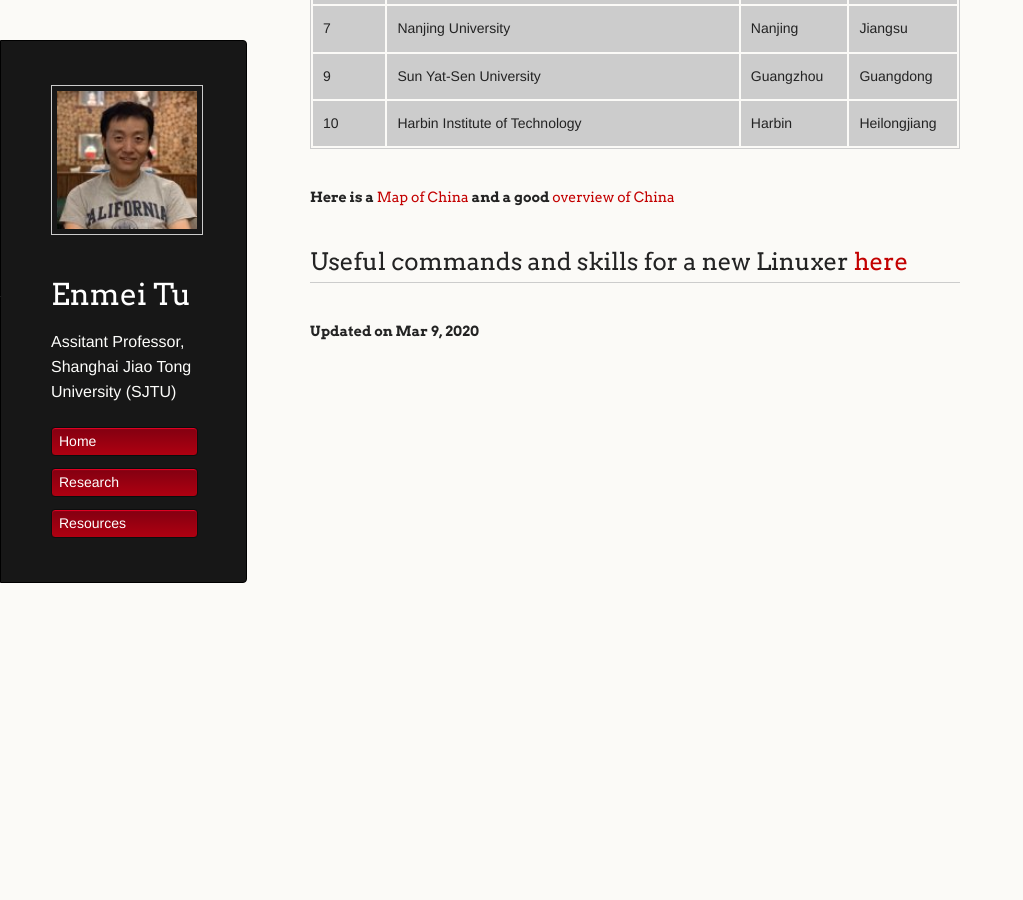
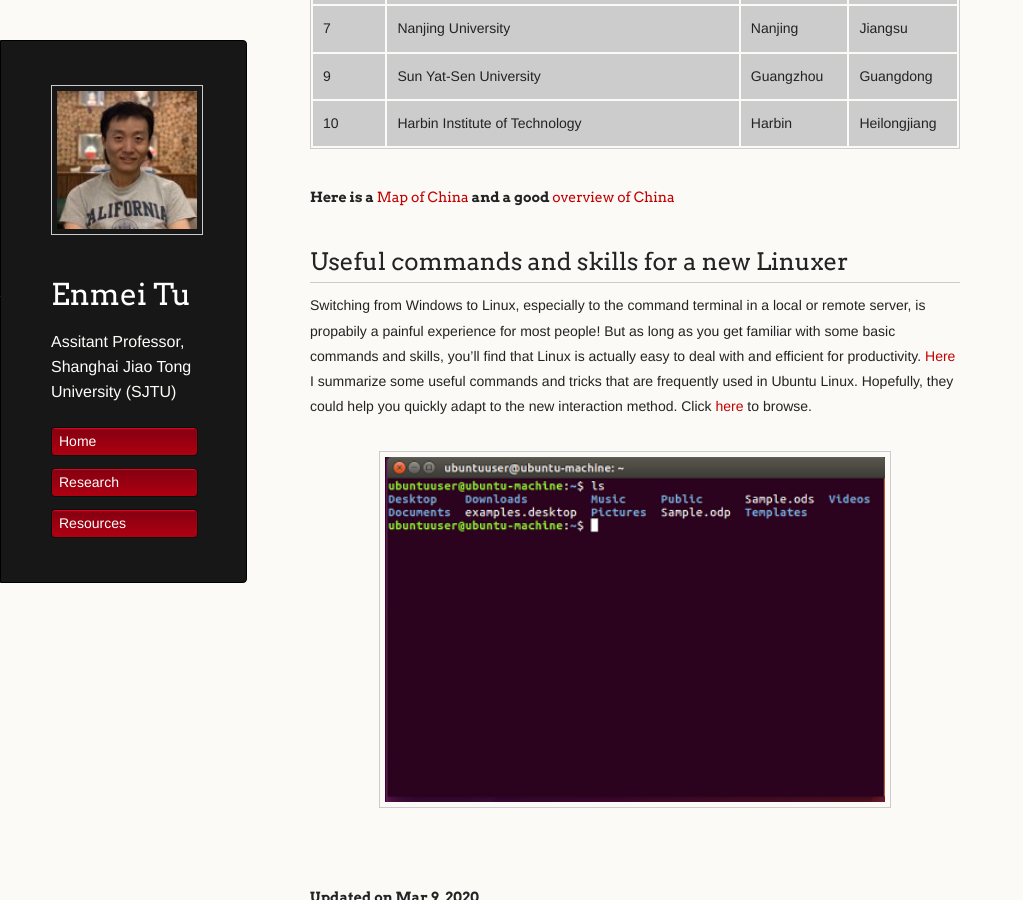
Before and after one commit to hellotem/enmeitu.github.io, a Jekyll site: the page built from resource/index.md, in a window 1280 px wide and 900 px high, scrolled down 1283 px. Shown: the whole window, without its empty margins (0-1023 px from the left). Built offline with Jekyll 4.4.1, drawn with Linux system fonts in a browser that asks for light colours; our own code applies the rules of GitHub Pages for plain Markdown files.

Commit message:
Update index.md

```diff
--- a/resource/index.md
+++ b/resource/index.md
@@ -38,7 +38,9 @@ Rank | University Name | Location | Province
 
 #### Here is a [Map of China](https://www.chinadiscovery.com/china-maps/china-provincial-map.html) and a good [overview of China](https://www.chinadiscovery.com/travel-guide/facts.html)
 
-## Useful commands and skills for a new Linuxer [here](linux.md)
+## Useful commands and skills for a new Linuxer
+Switching from Windows to Linux, especially to the command terminal in a local or remote server, is propabily a painful experience for most people! But as long as you get familiar with some basic commands and skills, you'll find that Linux is actually easy to deal with and efficient for productivity. [Here](linux.md) I summarize some useful commands and tricks that are frequently used in Ubuntu Linux. Hopefully, they could help you quickly adapt to the new interaction method. Click [here](linux.md) to browse.
 
+<div style="text-align:center"><img src="1111.png" alt="Markdown Monster icon" align="center" width="500" /></div>
 
 ###### Updated on Mar 9, 2020
```
